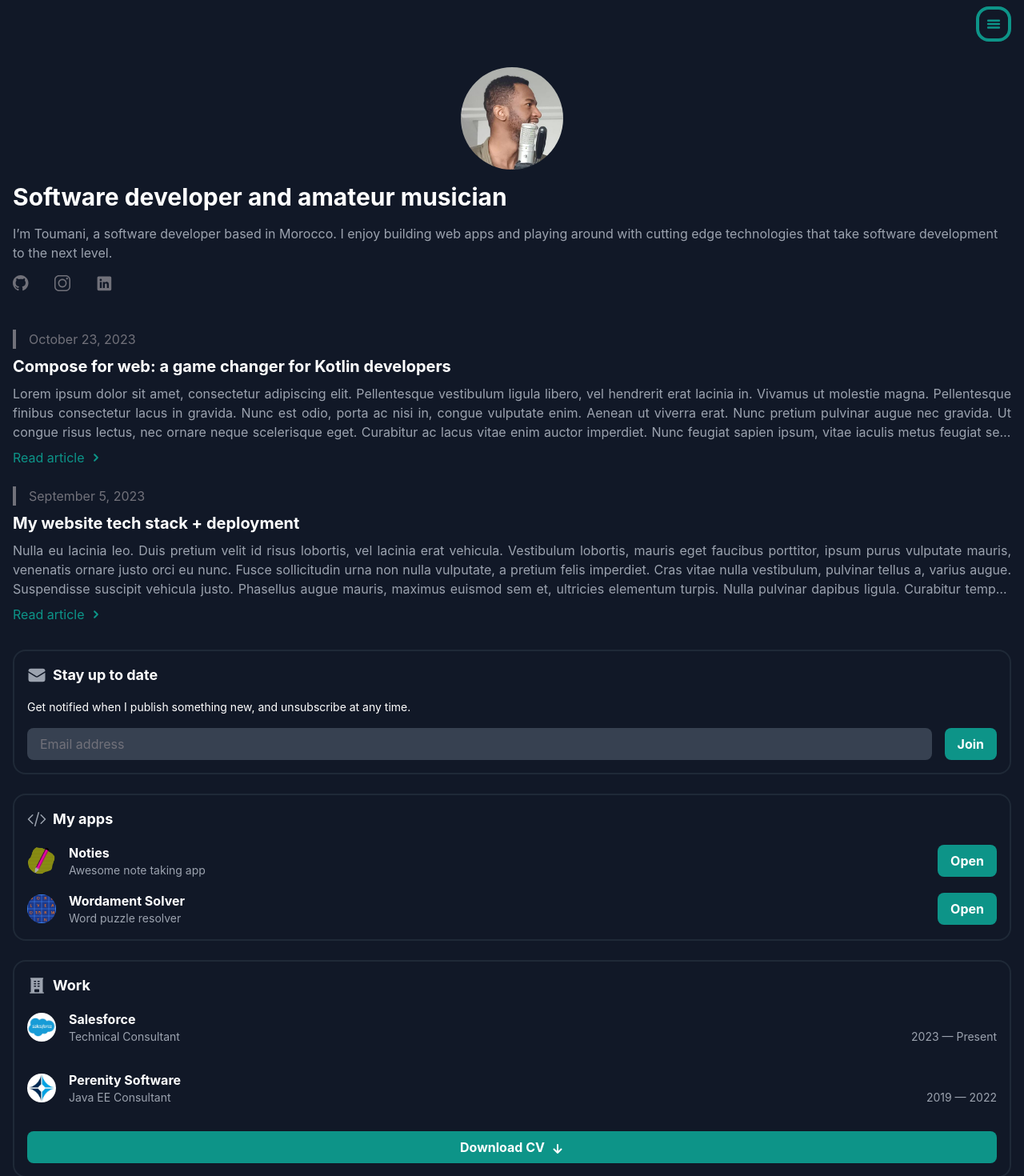
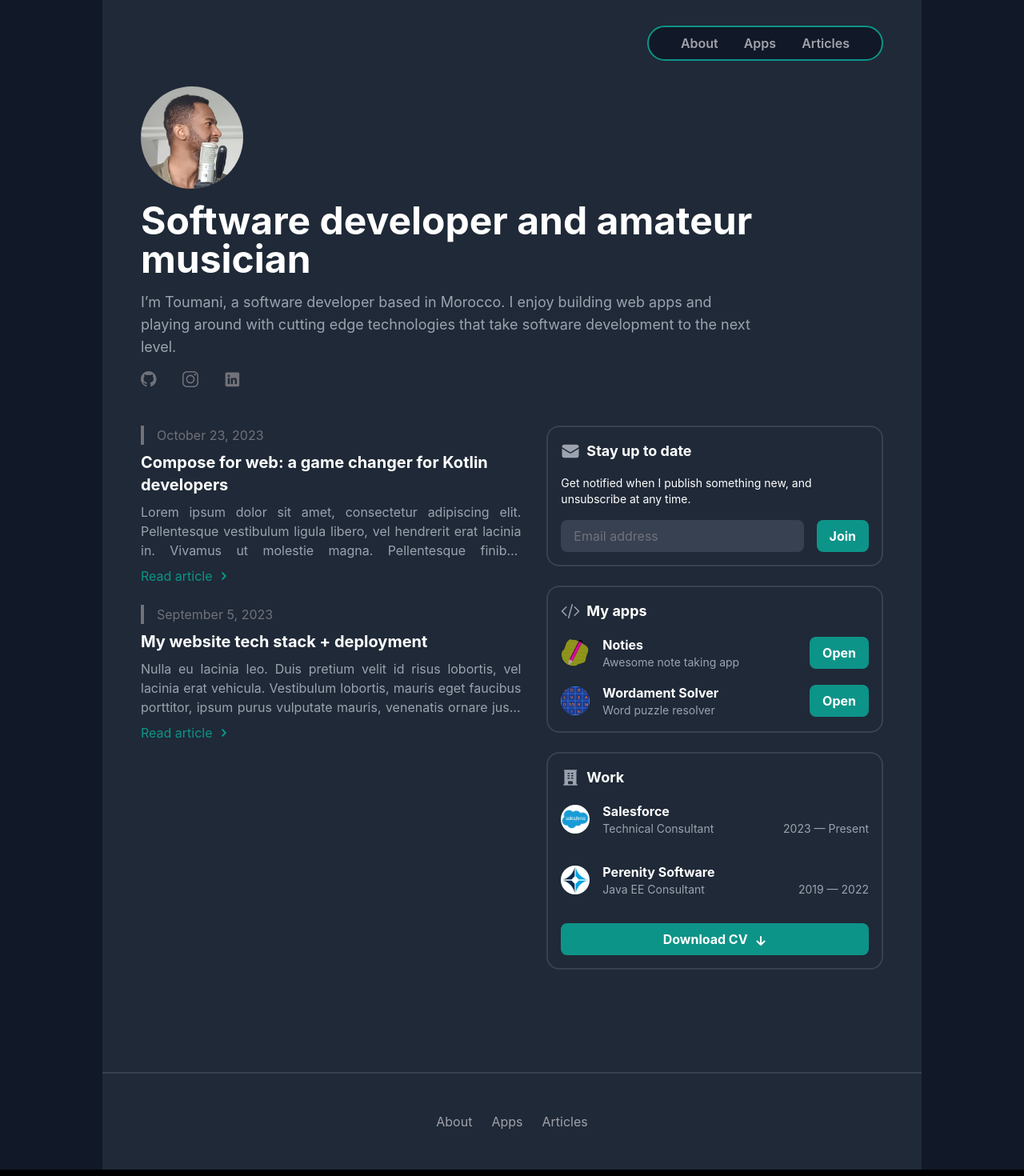
Before and after one commit to Toumani/toumani-sidibe-dot-com, a Next.js app: page / in a window 1280 px wide. Shown: the top 1470 px of the page at 80% size. Built offline with nearby package versions, Linux system fonts and the light colour scheme.

Commit message:
ui: larger screen support

```diff
--- a/components/Layout.tsx
+++ b/components/Layout.tsx
@@ -11,21 +11,24 @@ const pages = [
 
 const Layout = ({ children }: PropsWithChildren) => {
 	return (
-		<div className="bg-gray-900">
+		<div className="flex flex-row justify-center bg-gray-900">
+			<div className="flex flex-col bg-gray-800 max-w-5xl">
 				<Nav />
 				{ children }
-			<footer className="flex flex-row justify-center mt-32 py-12 border-solid border-t-2 border-gray-800">
-				<div className="flex flex-row justify-evenly gap-6 text-zinc-400">
-					{ pages.map(page => <Link href={page.url}>{ page.name }</Link>)}
+				<footer className="flex flex-row justify-center mt-32 py-12 border-solid border-t-2 border-gray-700">
+					<ul className="flex flex-row justify-evenly gap-6 text-zinc-400">
+						{ pages.map(page => <li key={page.url}><Link href={page.url}>{ page.name }</Link></li>)}
+					</ul>
+				</footer>
 			</div>
-			</footer>
 		</div>
 	)
 }
 
 function Nav() {
 	return (
-		<Popover className="flex flex-col items-end pt-2 pb-8">
+		<>
+			<Popover className="flex flex-col items-end pt-2 pb-8 lg:hidden">
 				<Popover.Button className="inline-block mr-4 p-2 rounded-2xl border-4 border-solid border-teal-600 font-semibold text-teal-600 focus:outline-none">
 					<Bars3Icon className="text-teal-600" width={20} height={20} strokeWidth={3} />
 				</Popover.Button>
@@ -46,13 +49,29 @@ function Nav() {
 									<XMarkIcon className="h-6 h-6 text-gray-500" />
 								</button>
 								<nav className="flex flex-col items-stretch text-sm font-semibold text-zinc-400">
-								{ pages.map(page => <Link key={page.url} className="py-4 text-center border-solid border-t border-gray-700" href={page.url}>{ page.name }</Link> )}
+									{ pages.map(page =>
+										<React.Fragment key={page.url}>
+											<Link className="py-4 text-center border-solid border-t border-gray-700" href={page.url}>
+												{ page.name }
+											</Link>
+										</React.Fragment>
+									)}
 								</nav>
 							</div>
 						)}
 					</Popover.Panel>
 				</Transition>
 			</Popover>
+			<nav className="hidden lg:flex flex-row justify-end self-end gap-8 my-8 mr-12 py-2 px-10 rounded-full bg-gray-900 border-solid border-2 border-teal-600">
+				{ pages.map(page =>
+					<React.Fragment key={page.url}>
+						<Link className="font-semibold text-zinc-400" href={page.url}>
+							{ page.name }
+						</Link>
+					</React.Fragment>
+				)}
+			</nav>
+		</>
 	)
 }
 
--- a/pages/index.tsx
+++ b/pages/index.tsx
@@ -39,17 +39,17 @@ interface HomeProps {
 
 const Home = ({ articles, apps, employments }: HomeProps) => {
 	return (
-		<div className="px-4">
+		<div className="flex flex-col items-start px-4 lg:px-12">
 			<Head>
 				<title>Toumani Sidibe</title>
 				<meta name="description" content="Toumani Sidibe's personal website" />
 				<link rel="icon" href="/favicon.ico" />
 			</Head>
 
-			<header className="flex flex-col justify-start space-y-4">
-				<Image className="self-center rounded-full" src="/images/avatar.jpg" alt="Toumani Sidibe" width={128} height={128} />
-				<h1 className="text-3xl text-white font-bold">Software developer and amateur musician</h1>
-				<p className="text-gray-400">
+			<header className="flex flex-col justify-start space-y-4 max-w-3xl">
+				<Image className="self-center rounded-full lg:self-start" src="/images/avatar.jpg" alt="Toumani Sidibe" width={128} height={128} />
+				<h1 className="text-3xl text-white font-bold lg:text-5xl">Software developer and amateur musician</h1>
+				<p className="text-gray-400 lg:text-lg">
 					I’m Toumani, a software developer based in Morocco.
 					I enjoy building web apps and playing around with cutting edge technologies that take software development to the next level.
 				</p>
@@ -66,8 +66,8 @@ const Home = ({ articles, apps, employments }: HomeProps) => {
 				</ul>
 			</header>
 
-			<main className="flex flex-col space-y-8 mt-12">
-				<section className="flex flex-col space-y-6">
+			<main className="flex flex-col gap-8 mt-12 lg:flex-row">
+				<section className="flex flex-col space-y-6 lg:shrink-5">
 					{
 						articles.map(article => (
 							<Link key={article.id} href={`/articles/${article.id}`} >
@@ -89,7 +89,7 @@ const Home = ({ articles, apps, employments }: HomeProps) => {
 						<p className="text-sm">Get notified when I publish something new, and unsubscribe at any time.</p>
 						<form className="flex flex-row space-x-4 mt-2">
 							<input
-								className="grow min-w-0 px-4 py-2 rounded-lg border-gray-700 bg-gray-700 text-zinc-200 placeholder:text-zinc-500 focus:border-teal-600 focus:ring-teal-600 focus:outline-none focus:ring-4"
+								className="grow w-full min-w-0 px-4 py-2 rounded-lg border-gray-700 bg-gray-700 text-zinc-200 placeholder:text-zinc-500 focus:border-teal-600 focus:ring-teal-600 focus:outline-none focus:ring-4"
 								type="email"
 								name="email"
 								placeholder="Email address"
@@ -150,7 +150,7 @@ interface MainSectionProps extends PropsWithChildren {
 const MainSection = ({ title, icon, children }: MainSectionProps) => {
 	const styledIcon = React.createElement(icon, { className: 'h-6 h-6 text-gray-400' });
 	return (
-		<section className="flex flex-col space-y-4 p-4 rounded-2xl border-solid border-2 border-gray-800">
+		<section className="flex flex-col space-y-4 p-4 rounded-2xl border-solid border-2 border-gray-700">
 			<header className="flex flex-row items-center space-x-2">
 				<span>{ styledIcon }</span>
 				<h2 className="text-lg font-bold">{ title }</h2>
--- a/styles/globals.css
+++ b/styles/globals.css
@@ -35,3 +35,9 @@ body {
   line-clamp: 3;
   -webkit-box-orient: vertical;
 }
+
+@media (min-width: 1024px) {
+  .lg\:shrink-5 {
+    flex-shrink: 5;
+  }
+}
```
Lines whose indentation alone changed are shown as unchanged.
